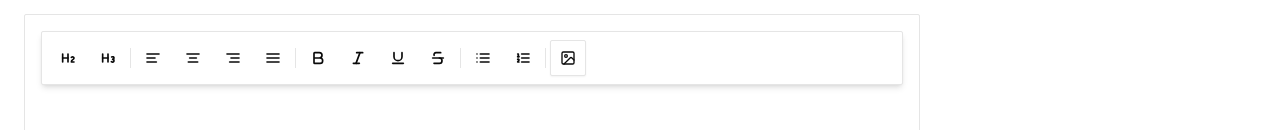
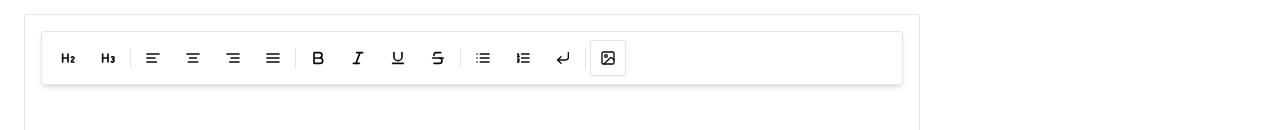
Before and after one commit to amarukawanobiru/next-text-editor, a Next.js app: page /feature in a window 1280 px wide. Shown: the part 247-377 px from the top of the page. Built offline with nearby package versions, Linux system fonts and the light colour scheme.

Commit message:
feat: 選択しているブロックの次の行に空白のブロックを挿入するボタンを追加、フッター代わりにダミー要素を RootLayout に追加

```diff
--- a/src/app/layout.tsx
+++ b/src/app/layout.tsx
@@ -21,6 +21,13 @@ export default function RootLayout({ children }: LayoutProps) {
         <div className="min-h-screen">
           <Navigation />
           <main>{children}</main>
+
+          <div
+            id="dummy-block"
+            className="mt-48 h-48 sticky top-full bg-slate-200 text-slate-800 text-2xl font-bold grid place-items-center"
+          >
+            Dummy block
+          </div>
         </div>
       </body>
     </html>
--- a/src/components/DraftForm/index.hook.ts
+++ b/src/components/DraftForm/index.hook.ts
@@ -20,7 +20,7 @@ export const useDraftForm = () => {
   const { debounceValue } = useDebounce(editorValue, 1000);
 
   useEffect(() => {
-    if (titleField) return;
+    if (titleField !== null) return;
 
     const draftTitle = localStorage.getItem(LOCAL_STORAGE_KEY_DRAFT_TITLE);
 
--- /dev/null
+++ b/src/components/editor/Toolbar/InsertEmptyBlockBelowButton.tsx
@@ -0,0 +1,56 @@
+"use client";
+
+import { Editor, Element as SlateElement, Path, Transforms } from "slate";
+import { useSlate, ReactEditor } from "slate-react";
+import type { CustomElement } from "@/types/slate";
+import { Button } from "@/components/ui/button";
+import { CornerDownLeftIcon } from "lucide-react";
+
+export const InsertEmptyBlockBelowButton = () => {
+  const editor = useSlate();
+
+  const handleMouseDown = (e: React.MouseEvent) => {
+    e.preventDefault();
+
+    const { selection } = editor;
+
+    if (!selection) return;
+
+    const [match] = Editor.nodes(editor, {
+      match: (n): n is CustomElement =>
+        SlateElement.isElement(n) && Editor.isBlock(editor, n),
+    });
+
+    if (!match) return;
+
+    const [_, path] = match;
+    const nextPath = Path.next(path);
+
+    Transforms.insertNodes(
+      editor,
+      {
+        type: "paragraph",
+        children: [{ text: "" }],
+      },
+      { at: nextPath },
+    );
+
+    Transforms.select(editor, {
+      anchor: { path: [...nextPath, 0], offset: 0 },
+      focus: { path: [...nextPath, 0], offset: 0 },
+    });
+
+    ReactEditor.focus(editor);
+  };
+
+  return (
+    <Button
+      onMouseDown={handleMouseDown}
+      variant="ghost"
+      size="icon"
+      className="rounded-xs"
+    >
+      <CornerDownLeftIcon />
+    </Button>
+  );
+};
--- a/src/components/editor/Toolbar/index.tsx
+++ b/src/components/editor/Toolbar/index.tsx
@@ -3,8 +3,9 @@ import { cn } from "@/lib/utils";
 import { ToggleBlock } from "@/components/editor/Toolbar/ToggleBlock";
 import { ToggleMark } from "@/components/editor/Toolbar/ToggleMark";
 import { Separator } from "@/components/ui/separator";
+import { InsertImageButton } from "@/components/editor/Toolbar/InsertImageButton";
+import { InsertEmptyBlockBelowButton } from "@/components/editor/Toolbar/InsertEmptyBlockBelowButton";
 import { Heading2Icon, Heading3Icon } from "lucide-react";
-import { InsertImageButton } from "@/components/editor/Toolbar/InsertImageButton";
 
 type ToolbarProps = React.ComponentPropsWithoutRef<"div">;
 
@@ -43,10 +44,10 @@ export const Toolbar = ({ className, ...props }: ToolbarProps) => {
         {blocks.map(({ format, icon, label }) => (
           <ToggleBlock key={format} format={format} icon={icon} label={label} />
         ))}
+        <InsertEmptyBlockBelowButton />
         <div className="h-5">
           <Separator orientation="vertical" />
         </div>
-
         <InsertImageButton />
       </div>
     </div>
```
